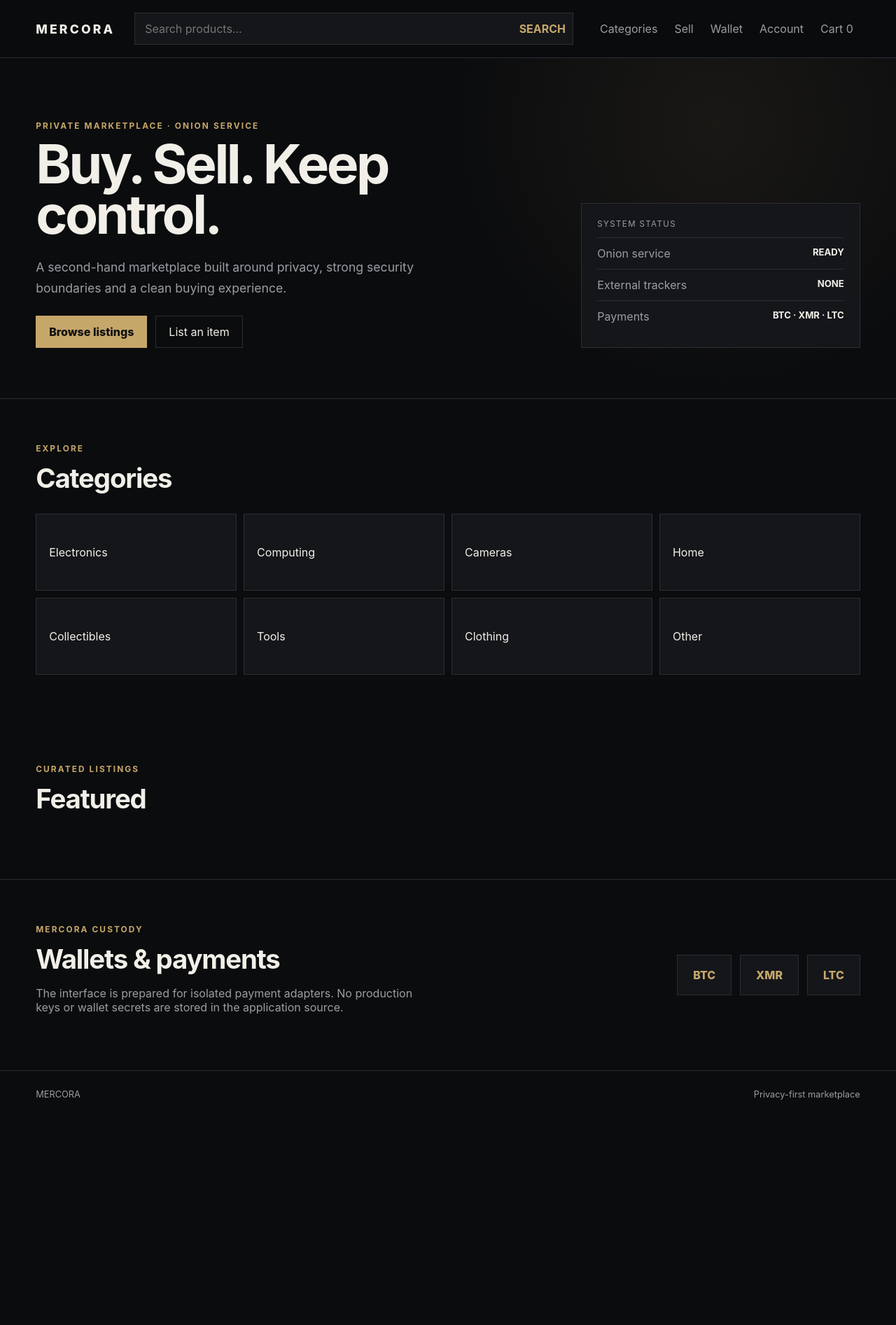
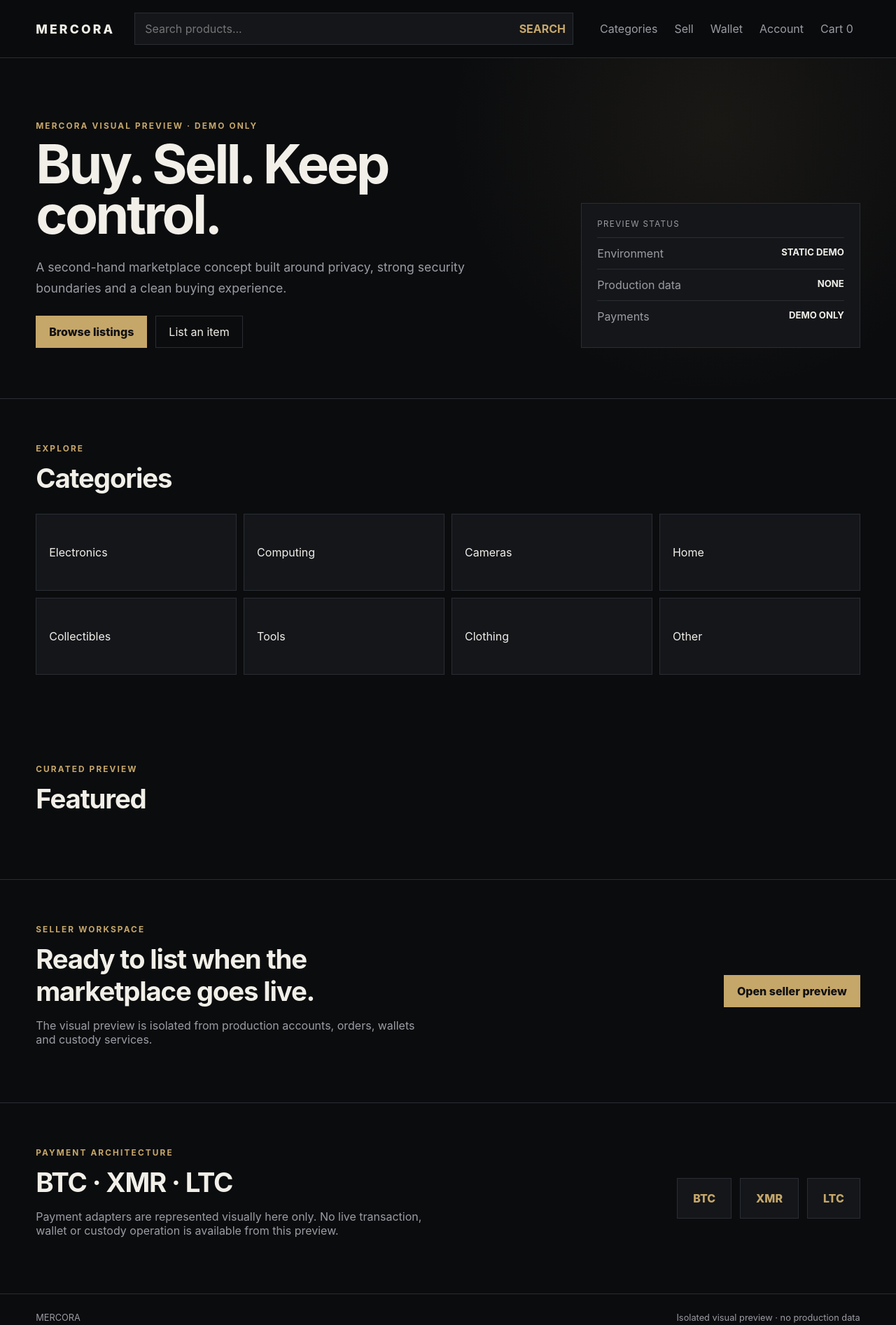
Before and after one commit to Baltas80/MERCORA, a plain HTML site: page web/index.html in a window 1280 px wide. Shown: the whole page at 70% size. Before the commit the page ends 1597 px from the top, so only its background shows below. Drawn offline with Linux system fonts and the light colour scheme.

Commit message:
feat(preview): make index.html safe for static demo

```diff
--- a/web/index.html
+++ b/web/index.html
@@ -3,14 +3,14 @@
 <head>
   <meta charset="utf-8">
   <meta name="viewport" content="width=device-width, initial-scale=1">
-  <meta name="description" content="MERCORA — private second-hand marketplace">
-  <title>MERCORA — Marketplace</title>
-  <link rel="stylesheet" href="/styles.css">
+  <meta name="description" content="MERCORA — private second-hand marketplace visual preview">
+  <title>MERCORA — Marketplace Preview</title>
+  <link rel="stylesheet" href="./styles.css">
 </head>
 <body>
   <div class="site-shell">
     <header class="topbar">
-      <a class="brand" href="/" aria-label="MERCORA home">MERCORA</a>
+      <a class="brand" href="./" aria-label="MERCORA home">MERCORA</a>
       <form id="searchForm" class="search" role="search">
         <input id="searchInput" name="q" type="search" maxlength="120" placeholder="Search products..." autocomplete="off">
         <button type="submit">SEARCH</button>
@@ -19,7 +19,7 @@
         <a href="#categories">Categories</a>
         <a href="#sell">Sell</a>
         <a href="#wallet">Wallet</a>
-        <a href="/account.html">Account</a>
+        <a href="./account.html">Account</a>
         <button id="cartButton" class="cart-button" type="button">Cart <span id="cartCount">0</span></button>
       </nav>
     </header>
@@ -27,19 +27,19 @@
     <main>
       <section class="hero">
         <div>
-          <p class="eyebrow">PRIVATE MARKETPLACE · ONION SERVICE</p>
+          <p class="eyebrow">MERCORA VISUAL PREVIEW · DEMO ONLY</p>
           <h1>Buy. Sell. Keep control.</h1>
-          <p class="hero-copy">A second-hand marketplace built around privacy, strong security boundaries and a clean buying experience.</p>
+          <p class="hero-copy">A second-hand marketplace concept built around privacy, strong security boundaries and a clean buying experience.</p>
           <div class="hero-actions">
             <a class="button button-primary" href="#catalog">Browse listings</a>
             <a class="button button-ghost" href="#sell">List an item</a>
           </div>
         </div>
         <aside class="system-panel">
-          <div class="panel-title">SYSTEM STATUS</div>
-          <div class="status-row"><span>Onion service</span><strong>READY</strong></div>
-          <div class="status-row"><span>External trackers</span><strong>NONE</strong></div>
-          <div class="status-row"><span>Payments</span><strong>BTC · XMR · LTC</strong></div>
+          <div class="panel-title">PREVIEW STATUS</div>
+          <div class="status-row"><span>Environment</span><strong>STATIC DEMO</strong></div>
+          <div class="status-row"><span>Production data</span><strong>NONE</strong></div>
+          <div class="status-row"><span>Payments</span><strong>DEMO ONLY</strong></div>
         </aside>
       </section>
 
@@ -61,17 +61,28 @@
 
       <section id="catalog" class="section">
         <div class="section-head">
-          <div><p class="eyebrow">CURATED LISTINGS</p><h2>Featured</h2></div>
+          <div><p class="eyebrow">CURATED PREVIEW</p><h2>Featured</h2></div>
           <span id="resultCount" class="muted"></span>
         </div>
         <div id="productGrid" class="product-grid"></div>
       </section>
 
+      <section id="sell" class="section split">
+        <div>
+          <p class="eyebrow">SELLER WORKSPACE</p>
+          <h2>Ready to list when the marketplace goes live.</h2>
+          <p class="muted">The visual preview is isolated from production accounts, orders, wallets and custody services.</p>
+        </div>
+        <div class="wallet-strip">
+          <a class="button button-primary" href="./sell.html">Open seller preview</a>
+        </div>
+      </section>
+
       <section id="wallet" class="section split">
         <div>
-          <p class="eyebrow">MERCORA CUSTODY</p>
-          <h2>Wallets & payments</h2>
-          <p class="muted">The interface is prepared for isolated payment adapters. No production keys or wallet secrets are stored in the application source.</p>
+          <p class="eyebrow">PAYMENT ARCHITECTURE</p>
+          <h2>BTC · XMR · LTC</h2>
+          <p class="muted">Payment adapters are represented visually here only. No live transaction, wallet or custody operation is available from this preview.</p>
         </div>
         <div class="wallet-strip">
           <span>BTC</span><span>XMR</span><span>LTC</span>
@@ -81,17 +92,17 @@
 
     <footer>
       <span>MERCORA</span>
-      <span>Privacy-first marketplace</span>
+      <span>Isolated visual preview · no production data</span>
     </footer>
   </div>
 
   <dialog id="cartDialog">
-    <div class="dialog-head"><h2>Your cart</h2><button id="closeCart" type="button">Close</button></div>
+    <div class="dialog-head"><h2>Your preview cart</h2><button id="closeCart" type="button">Close</button></div>
     <div id="cartItems"></div>
     <div class="cart-total"><span>Total</span><strong id="cartTotal">€0</strong></div>
-    <button id="checkoutButton" class="button button-primary" type="button">Continue to checkout</button>
+    <button id="checkoutButton" class="button button-primary" type="button">Preview checkout</button>
   </dialog>
 
-  <script src="/app.js" defer></script>
+  <script src="./app.js" defer></script>
 </body>
 </html>
```
